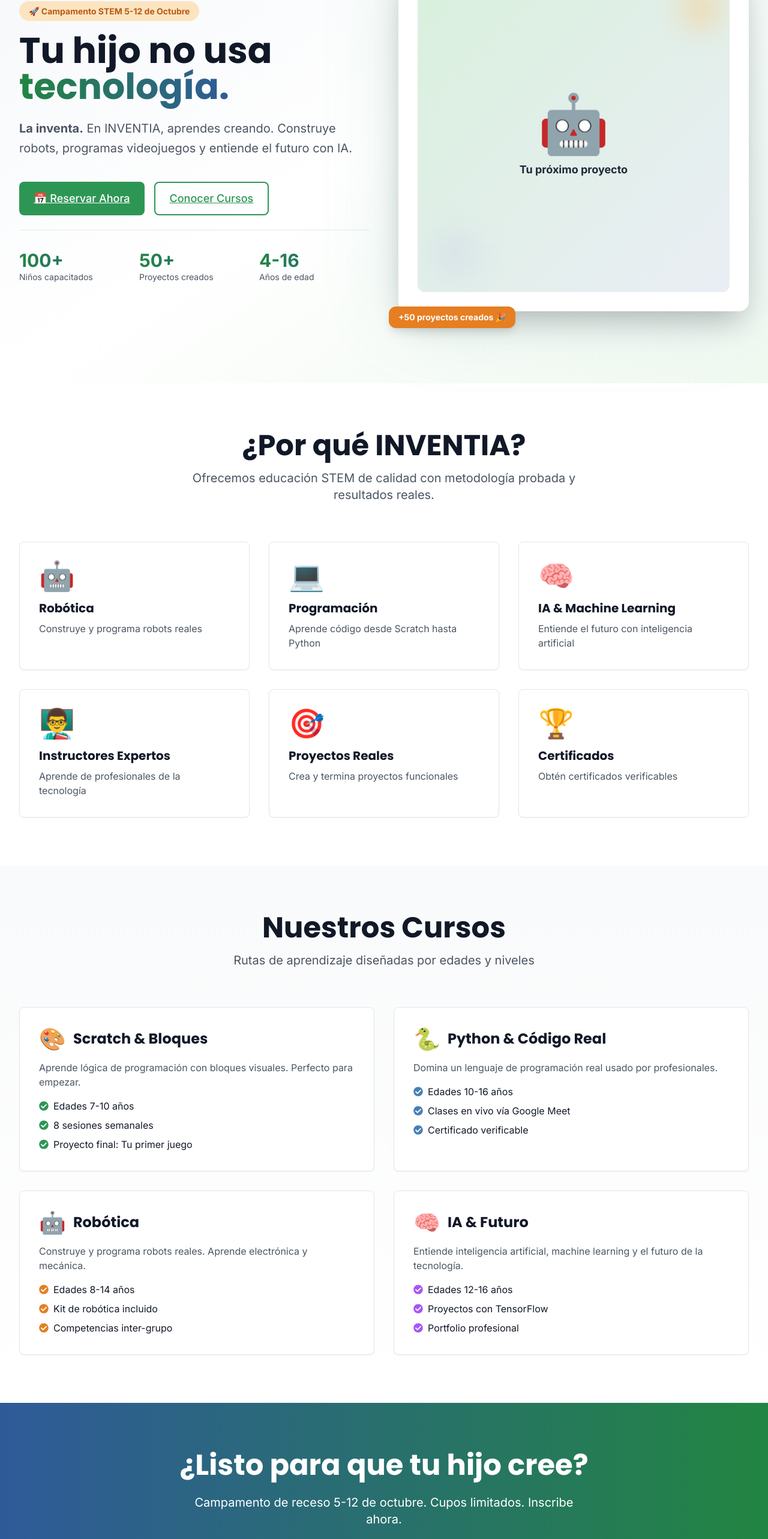
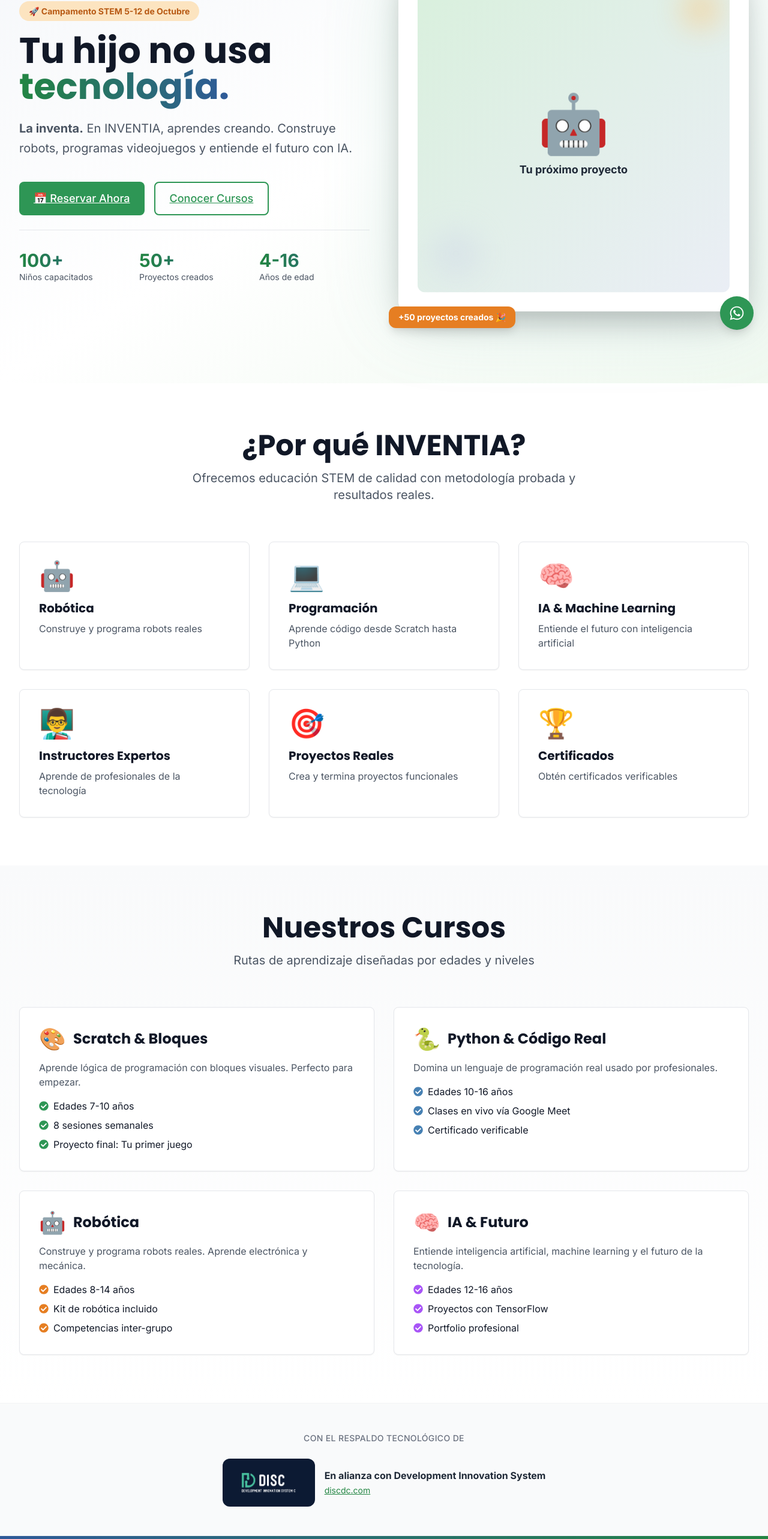
Before and after one commit to leobar144/inventia, a Next.js app: page / in a window 1280 px wide. Shown: the part 226-2792 px from the top of the page at 60% size. Built offline with nearby package versions, Linux system fonts and the light colour scheme.

Commit message:
Agrega logo real de INVENTIA, seccion de alianza con DIS y boton de chat WhatsApp

```diff
--- a/app/layout.tsx
+++ b/app/layout.tsx
@@ -2,6 +2,7 @@
 import { Inter, Poppins } from 'next/font/google'
 import Header from '@/components/Header'
 import Footer from '@/components/Footer'
+import WhatsAppChatButton from '@/components/WhatsAppChatButton'
 import '@/styles/globals.css'
 
 const inter = Inter({ subsets: ['latin'], variable: '--font-sans' })
@@ -71,6 +72,7 @@
         <Header />
         <main className="flex-grow">{children}</main>
         <Footer />
+        <WhatsAppChatButton />
       </body>
     </html>
   )
--- a/app/page.tsx
+++ b/app/page.tsx
@@ -1,4 +1,5 @@
 import Link from 'next/link'
+import Image from 'next/image'
 import { FaCheckCircle } from 'react-icons/fa'
 import { SITE_CONFIG, FEATURES } from '@/lib/constants'
 import { FadeInGrid, FadeInItem, FloatingCard } from '@/components/FadeInSection'
@@ -216,6 +217,37 @@
         </div>
       </section>
 
+      {/* Alliance / Trust Section */}
+      <section className="py-12 bg-gray-50 border-y border-gray-100">
+        <div className="section-container">
+          <p className="text-center text-sm font-medium text-gray-500 uppercase tracking-wide mb-6">
+            Con el respaldo tecnológico de
+          </p>
+          <div className="flex items-center justify-center gap-4 flex-wrap">
+            <div className="h-20 px-6 bg-secondary-900 rounded-xl flex items-center justify-center">
+              <Image
+                src="/logoverde_blanco-iz_E_Trv.webp"
+                alt="Development Innovation System"
+                width={180}
+                height={70}
+                className="h-12 w-auto"
+              />
+            </div>
+            <div className="text-left">
+              <p className="font-bold text-gray-800">En alianza con Development Innovation System</p>
+              <a
+                href="https://discdc.com"
+                target="_blank"
+                rel="noopener noreferrer"
+                className="text-sm text-primary-600 hover:underline"
+              >
+                discdc.com
+              </a>
+            </div>
+          </div>
+        </div>
+      </section>
+
       {/* CTA Section */}
       <section className="section bg-gradient-to-r from-secondary-600 to-primary-600 text-white">
         <div className="section-container text-center">
--- a/components/Header.tsx
+++ b/components/Header.tsx
@@ -1,6 +1,7 @@
 'use client'
 
 import Link from 'next/link'
+import Image from 'next/image'
 import { useState } from 'react'
 import { FaBars, FaTimes } from 'react-icons/fa'
 import { NAV_LINKS, SITE_CONFIG } from '@/lib/constants'
@@ -13,13 +14,14 @@
       <div className="max-w-7xl mx-auto px-4 sm:px-6 lg:px-8">
         <div className="flex justify-between items-center h-16">
           {/* Logo */}
-          <Link href="/" className="flex items-center space-x-2">
-            <div className="w-10 h-10 bg-gradient-to-br from-primary-500 to-primary-600 rounded-lg flex items-center justify-center">
-              <span className="text-white font-bold text-lg">I</span>
-            </div>
-            <span className="font-heading font-bold text-xl text-secondary-800 hidden sm:inline">
-              INVENTIA
-            </span>
+          <Link href="/" className="relative h-11 w-40 shrink-0">
+            <Image
+              src="/logoInventia.jpeg"
+              alt="INVENTIA"
+              fill
+              priority
+              className="object-contain object-left"
+            />
           </Link>
 
           {/* Desktop Navigation */}
--- /dev/null
+++ b/components/WhatsAppChatButton.tsx
@@ -0,0 +1,63 @@
+'use client'
+
+import { useState } from 'react'
+import { FaWhatsapp, FaTimes } from 'react-icons/fa'
+import { SITE_CONFIG } from '@/lib/constants'
+
+export default function WhatsAppChatButton() {
+  const [isOpen, setIsOpen] = useState(false)
+
+  const message = encodeURIComponent(
+    'Hola INVENTIA! Tengo una pregunta sobre los cursos.'
+  )
+  const chatUrl = `https://wa.me/${SITE_CONFIG.contact.whatsapp}?text=${message}`
+
+  return (
+    <div className="fixed bottom-6 right-6 z-50">
+      {isOpen && (
+        <div className="absolute bottom-16 right-0 w-72 bg-white rounded-2xl shadow-2xl border border-gray-200 overflow-hidden animate-slide-up">
+          <div className="bg-primary-500 text-white p-4 flex items-center justify-between">
+            <div className="flex items-center space-x-2">
+              <div className="w-9 h-9 bg-white/20 rounded-full flex items-center justify-center">
+                <FaWhatsapp size={20} />
+              </div>
+              <div>
+                <p className="font-bold text-sm">INVENTIA</p>
+                <p className="text-xs text-primary-100">Normalmente responde en minutos</p>
+              </div>
+            </div>
+            <button
+              onClick={() => setIsOpen(false)}
+              aria-label="Cerrar chat"
+              className="text-white/80 hover:text-white"
+            >
+              <FaTimes />
+            </button>
+          </div>
+          <div className="p-4 bg-gray-50">
+            <div className="bg-white rounded-lg p-3 text-sm text-gray-700 shadow-sm mb-3">
+              ¡Hola! 👋 ¿Tienes preguntas sobre nuestros cursos de robótica, programación o IA?
+              Escríbenos y te respondemos por WhatsApp.
+            </div>
+            <a
+              href={chatUrl}
+              target="_blank"
+              rel="noopener noreferrer"
+              className="btn btn-primary w-full text-sm"
+            >
+              <FaWhatsapp className="mr-2" /> Iniciar conversación
+            </a>
+          </div>
+        </div>
+      )}
+
+      <button
+        onClick={() => setIsOpen(!isOpen)}
+        aria-label={isOpen ? 'Cerrar chat de soporte' : 'Abrir chat de soporte'}
+        className="w-14 h-14 rounded-full bg-primary-500 hover:bg-primary-600 text-white shadow-lg flex items-center justify-center transition-transform hover:scale-105"
+      >
+        {isOpen ? <FaTimes size={22} /> : <FaWhatsapp size={26} />}
+      </button>
+    </div>
+  )
+}
```
Also changed, not shown: public/logoInventia.jpeg (added), public/logoverde_blanco-iz_E_Trv.webp (added).
